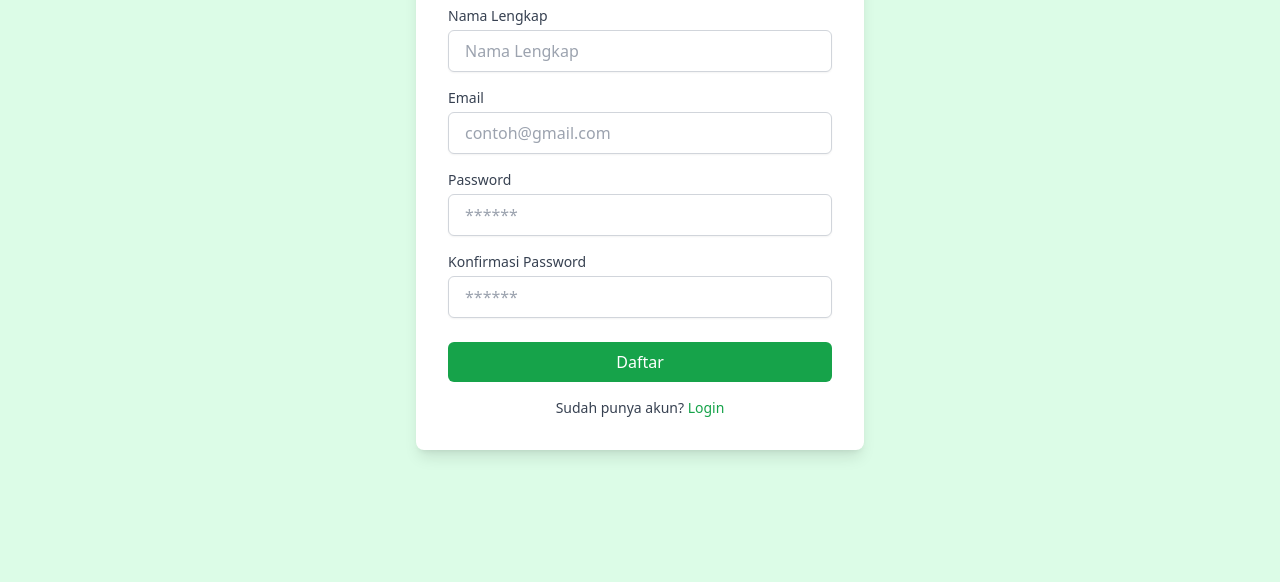
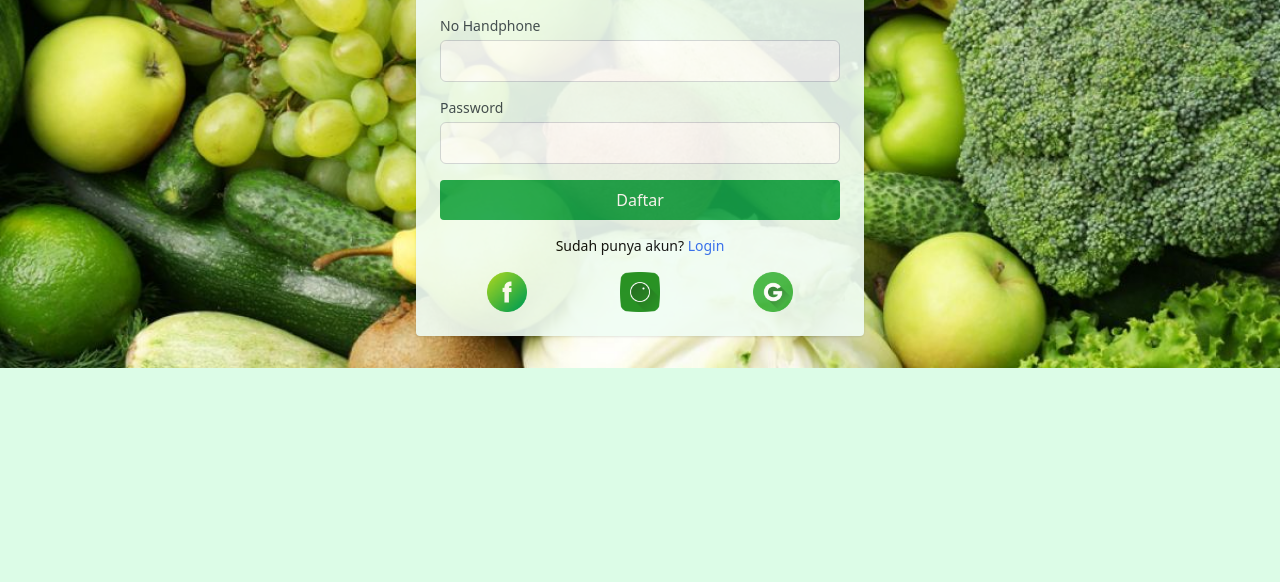
Before and after one commit to RizalRinaldiR/kelompok7, a website: page pages/register.html in a window 1280 px wide. Shown: the part 218-800 px from the top of the page. Drawn offline with Linux system fonts and the light colour scheme.

Commit message:
register

```diff
--- a/pages/register.html
+++ b/pages/register.html
@@ -3,37 +3,35 @@
 <head>
     <meta charset="UTF-8">
     <meta name="viewport" content="width=device-width, initial-scale=1.0">
-    <title>Register - SegarSquad</title>
+    <title>Register - SEGARSQUAD</title>
     <link href="../src/output.css" rel="stylesheet">
 </head>
 <body class="bg-green-100">
-    <div class="flex items-center justify-center min-h-screen">
-        <div class="bg-white p-8 rounded-lg shadow-lg w-full max-w-md">
-            <h2 class="text-3xl font-bold text-center text-green-700 mb-6">Daftar</h2>
+    <div class="container mx-auto mt-10 bg-[url('../image/1_sayuran.jpg')] p-8 bg-cover">
+        <div class="max-w-md mx-auto p-6 rounded shadow bg-green-50 opacity-90">
+            <h2 class="text-2xl font-bold mb-6 text-center ">Daftar Akun</h2>
             <form>
                 <div class="mb-4">
-                    <label for="name" class="block text-sm font-medium text-gray-700">Nama Lengkap</label>
-                    <input type="text" id="name" class="mt-1 block w-full px-4 py-2 border border-gray-300 rounded-md shadow-sm focus:ring-green-500 focus:border-green-500" placeholder="Nama Lengkap" required>
+                    <label for="name" class="block text-sm font-medium text-gray-700">Nama</label>
+                    <input type="text" id="name" class="mt-1 block w-full px-3 py-2 border border-gray-300 rounded-md" required>
                 </div>
                 <div class="mb-4">
-                    <label for="email" class="block text-sm font-medium text-gray-700">Email</label>
-                    <input type="email" id="email" class="mt-1 block w-full px-4 py-2 border border-gray-300 rounded-md shadow-sm focus:ring-green-500 focus:border-green-500" placeholder="contoh@gmail.com" required>
+                    <label for="email" class="block text-sm font-medium text-gray-700">No Handphone</label>
+                    <input type="email" id="email" class="mt-1 block w-full px-3 py-2 border border-gray-300 rounded-md" required>
                 </div>
                 <div class="mb-4">
                     <label for="password" class="block text-sm font-medium text-gray-700">Password</label>
-                    <input type="password" id="password" class="mt-1 block w-full px-4 py-2 border border-gray-300 rounded-md shadow-sm focus:ring-green-500 focus:border-green-500" placeholder="******" required>
+                    <input type="password" id="password" class="mt-1 block w-full px-3 py-2 border border-gray-300 rounded-md" required>
                 </div>
-                <div class="mb-6">
-                    <label for="confirm_password" class="block text-sm font-medium text-gray-700">Konfirmasi Password</label>
-                    <input type="password" id="confirm_password" class="mt-1 block w-full px-4 py-2 border border-gray-300 rounded-md shadow-sm focus:ring-green-500 focus:border-green-500" placeholder="******" required>
+                <button type="submit" class="bg-green-600 text-white px-4 py-2 rounded w-full opacity-100">Daftar</button>
+            </form>
+            <p class="mt-4 text-sm text-center">Sudah punya akun? <a href="login.html" class="text-blue-600">Login</a>
+                <div class="flex pt-4" >
+                    <img class="size-10 mx-auto" src="../image/fb.png"/>
+                    <img class="size-10 mx-auto" src="../image/ig.png"/>
+                    <img class="size-10 mx-auto" src="../image/gmail.png"/>
                 </div>
-                <button type="submit" class="w-full bg-green-600 text-white py-2 rounded-md hover:bg-green-700 focus:outline-none focus:ring-2 focus:ring-offset-2 focus:ring-green-500">Daftar</button>
-            </form>
-
-
-            <div class="mt-4 text-center">
-                <p class="text-sm text-gray-700">Sudah punya akun? <a href="login.html" class="text-green-600 hover:underline">Login</a></p>
-            </div>
+            </p>
         </div>
     </div>
 </body>
```
Also changed, not shown: image/1_sayuran.jpg (added), image/fb.png (added), image/gmail.png (added), image/ig.png (added), src/output.css.
